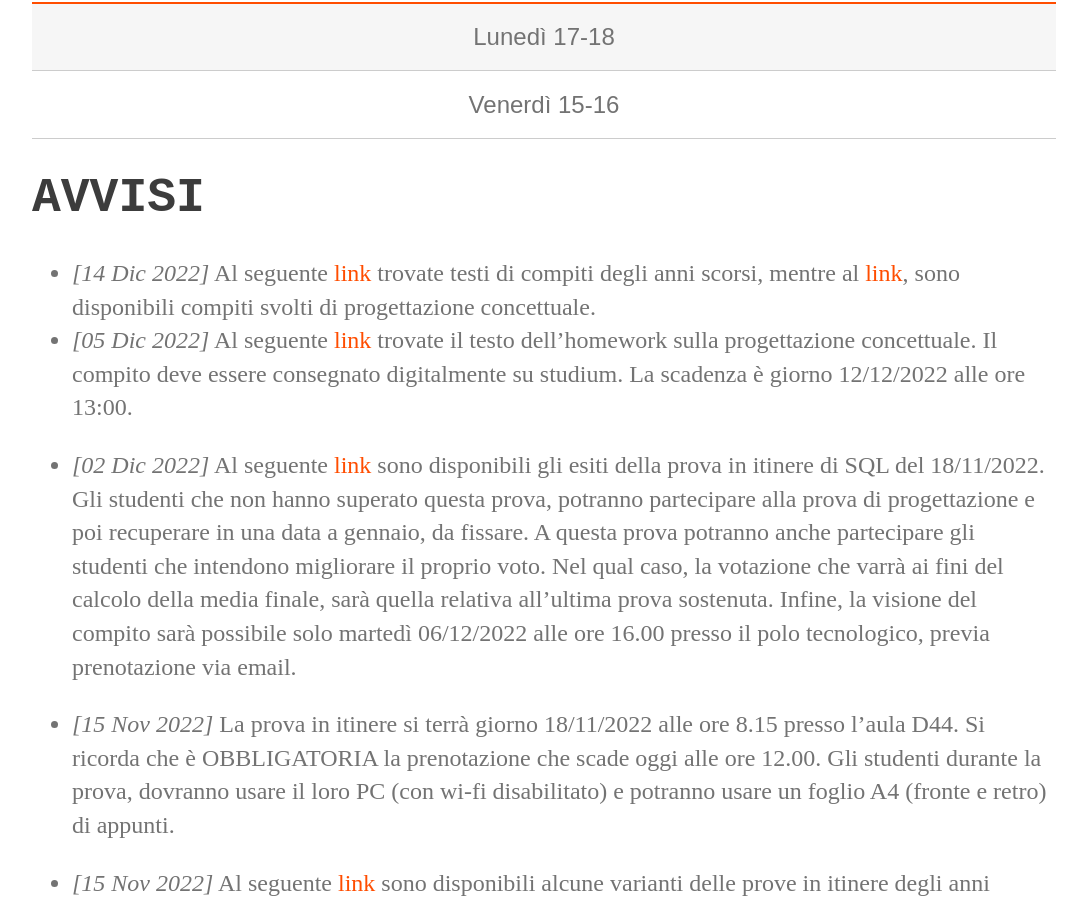
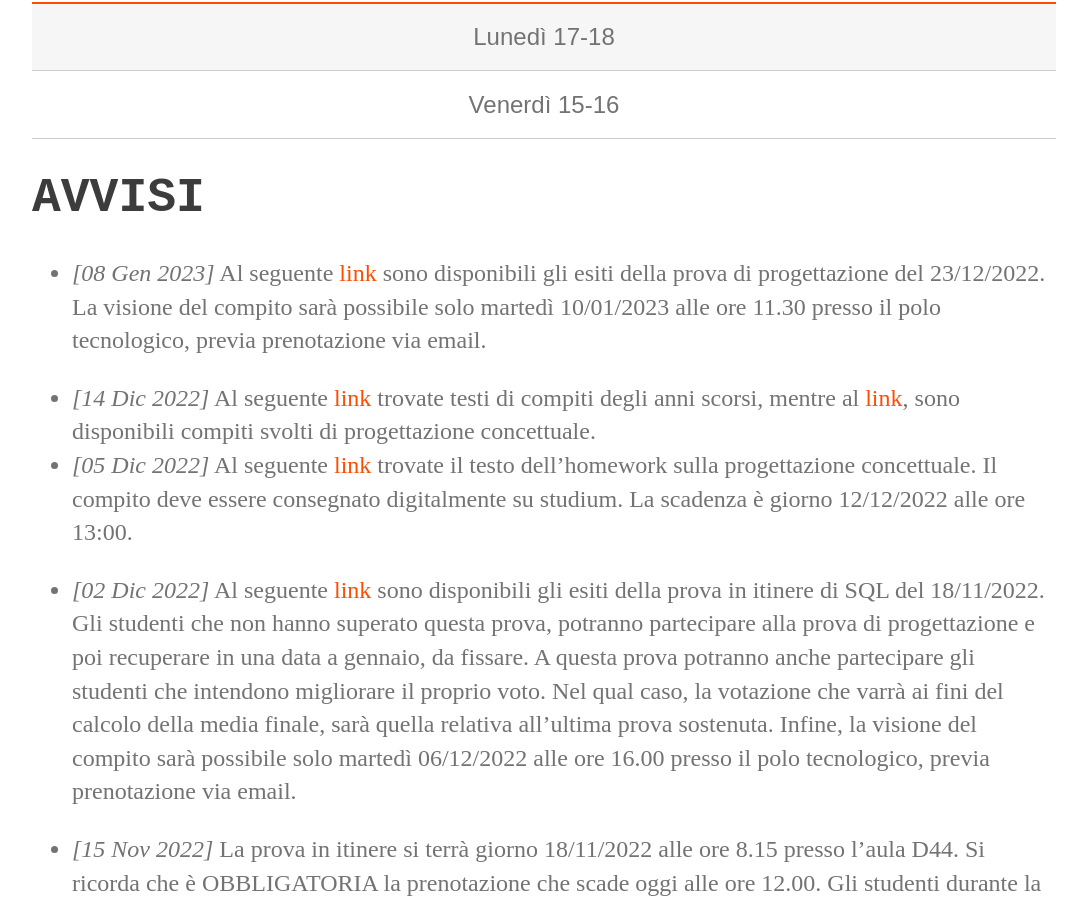
Before and after one commit to perceivelab/database-course, a Jekyll site: the page built from index.md, in a window 1280 px wide and 900 px high, scrolled down 507 px. Shown: the whole window, without its empty margins (96-1183 px from the left). Built offline with Jekyll 4.4.1, drawn with Linux system fonts in a browser that asks for light colours.

Commit message:
Update index.md

```diff
--- a/index.md
+++ b/index.md
@@ -20,6 +20,9 @@ layout: default
 
 
 # AVVISI
+
+- *[08 Gen 2023]* Al seguente [link](https://drive.google.com/file/d/1AdUy5CU39JTmpcSmUU5B1-Pxmb0CxfAl/view?usp=sharing) sono disponibili gli esiti della prova di progettazione del 23/12/2022. La visione del compito sarà possibile solo martedì 10/01/2023 alle ore 11.30 presso il polo tecnologico, previa prenotazione via email.
+
 - *[14 Dic 2022]* Al seguente [link](https://drive.google.com/file/d/1JeExnh4fkVvALl7UPEuexoQWb6IvLwTS/view?usp=share_link) trovate testi di compiti degli anni scorsi, mentre al [link](https://drive.google.com/file/d/1rZw-rLV7osW9wiqL-lGTtry6Ru0Dgc6a/view?usp=share_link), sono disponibili compiti svolti di progettazione concettuale.
 - *[05 Dic 2022]* Al seguente [link](https://drive.google.com/file/d/1_R46_2HDsmRN_EBWqstUzIdtIe1g1fJd/view?usp=sharing) trovate il testo dell'homework sulla progettazione concettuale. Il compito deve essere consegnato digitalmente su studium. La scadenza è giorno 12/12/2022 alle ore 13:00.
 - *[02 Dic 2022]* Al seguente [link](https://drive.google.com/file/d/1Q52Tmdu1wEix__IcpFng0Kj8h4Pl4boD/view?usp=sharing) sono disponibili gli esiti della prova in itinere di SQL del 18/11/2022. Gli studenti che non hanno superato questa prova, potranno partecipare alla prova di progettazione e poi recuperare in una data a gennaio, da fissare. A questa prova potranno anche partecipare gli studenti che intendono migliorare il proprio voto. Nel qual caso, la votazione che varrà ai fini del calcolo della media finale, sarà quella relativa all'ultima prova sostenuta. Infine, la visione del compito sarà possibile solo martedì 06/12/2022 alle ore 16.00 presso il polo tecnologico, previa prenotazione via email.
```
